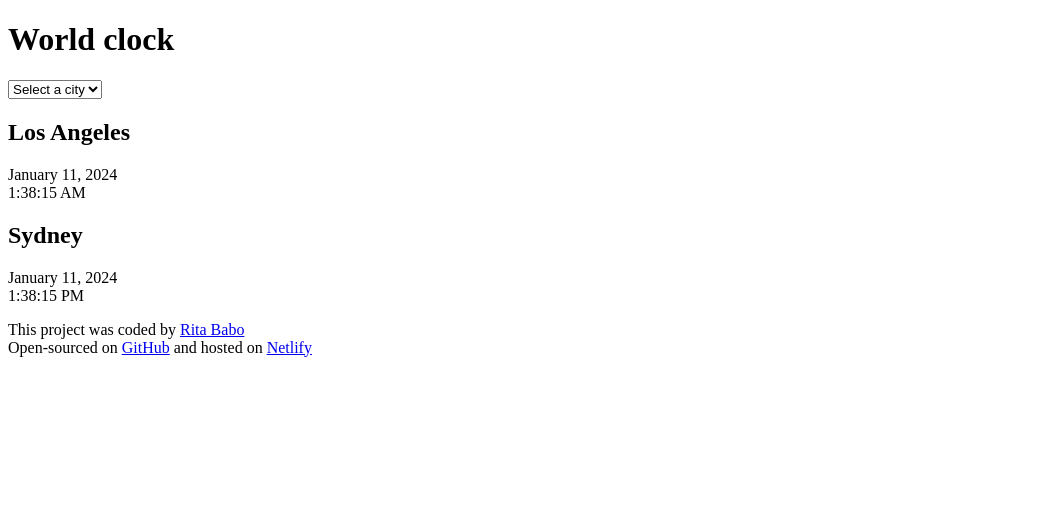
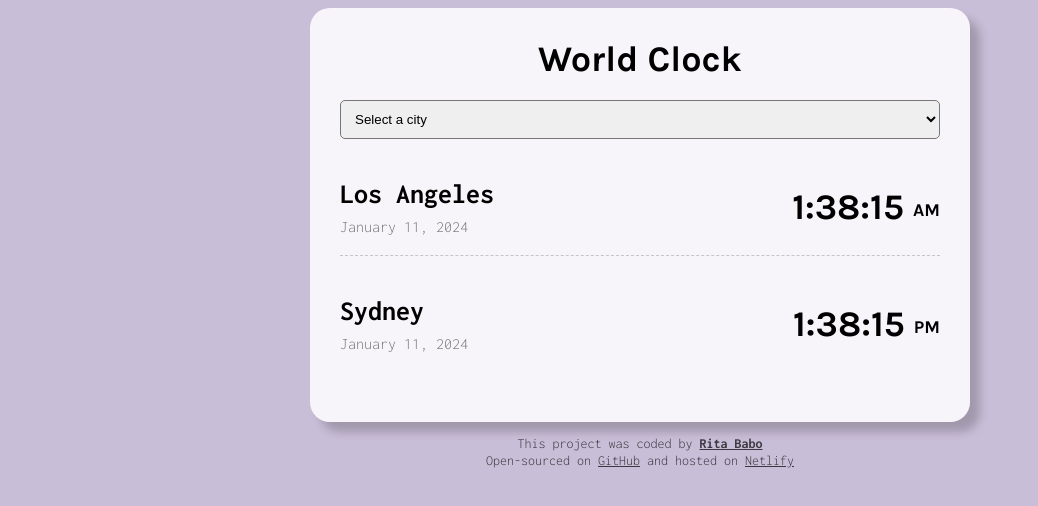
Before and after one commit to ritababo/world-clock-rb, a plain HTML site: page index.html in a window 1280 px wide. Shown: the whole page, without its empty margins (0-1038 px from the left). Drawn offline with Linux system fonts and the light colour scheme.

Commit message:
Styled the project with CSS

```diff
--- a/index.html
+++ b/index.html
@@ -5,32 +5,47 @@
     <meta name="viewport" content="width=device-width, initial-scale=1.0" />
     <title>World Clock - Rita Babo</title>
     <link rel="stylesheet" href="src/style.css" />
+    <link rel="preconnect" href="https://fonts.googleapis.com" />
+    <link rel="preconnect" href="https://fonts.gstatic.com" crossorigin />
+    <link
+      href="https://fonts.googleapis.com/css2?family=Inconsolata:wght@200..900&family=Karla:ital,wght@0,200..800;1,200..800&display=swap"
+      rel="stylesheet"
+    />
   </head>
   <body>
     <div class="container">
-      <h1>World clock</h1>
+      <h1>World Clock</h1>
+      <div class="current-time-clock" id="current-time-clock"></div>
       <select name="" id="">
         <option value="">Select a city</option>
         <option value="london">London</option>
         <option value="toronto">Toronto</option>
         <option value="tokyo">Tokyo</option>
       </select>
-    </div>
-    <div class="city">
-      <h2>Los Angeles</h2>
-      <div class="date">January 11, 2024</div>
-      <div class="time">1:38:15 AM</div>
-    </div>
-    <div class="city">
-      <h2>Sydney</h2>
-      <div class="date">January 11, 2024</div>
-      <div class="time">1:38:15 PM</div>
+      <div class="city">
+        <div>
+          <h2>Los Angeles</h2>
+          <div class="date">January 11, 2024</div>
+        </div>
+        <div class="time">1:38:15 <small>AM</small></div>
+      </div>
+      <div class="city">
+        <div>
+          <h2>Sydney</h2>
+          <div class="date">January 11, 2024</div>
+        </div>
+        <div class="time">1:38:15 <small>PM</small></div>
+      </div>
     </div>
 
     <footer>
       <p>
         This project was coded by
-        <a href="https://github.com/ritababo" target="_blank">Rita Babo</a>
+        <strong>
+          <a href="https://github.com/ritababo" target="_blank"
+            >Rita Babo</a
+          ></strong
+        >
         <br />
         Open-sourced on
         <a href="https://github.com/ritababo/world-clock-rb" target="_blank"
--- a/src/style.css
+++ b/src/style.css
@@ -0,0 +1,77 @@
+body {
+  background-color: rgb(201, 190, 215);
+}
+
+h1 {
+  text-align: center;
+  font-family: "Karla", sans-serif;
+  font-size: 36px;
+  margin: 0 auto 20px;
+}
+
+select {
+  display: block;
+  width: 100%;
+  padding: 10px;
+  border-radius: 5px;
+}
+
+.container {
+  max-width: 600px;
+  margin: 0 auto;
+  background: rgba(255, 255, 255, 0.85);
+  padding: 30px;
+  border-radius: 20px;
+  box-shadow: 10px 10px 10px rgba(0, 0, 0, 0.2);
+  /* border: 1px solid rgb(255, 255, 255); */
+}
+
+.city {
+  display: flex;
+  justify-content: space-between;
+  font-family: "Inconsolata", monospace;
+  margin: 20px 0;
+  align-items: center;
+  padding: 20px 0;
+  border-bottom: 1px dashed rgba(0, 0, 0, 0.2);
+}
+
+.city:last-child {
+  border: none;
+}
+
+h2 {
+  margin: 0 0 10px;
+  font-size: 28px;
+}
+
+.date {
+  font-weight: 300;
+  opacity: 0.5;
+}
+
+.time {
+  font-size: 36px;
+  font-weight: bold;
+  font-family: "Karla", sans-serif;
+}
+
+.time small {
+  font-size: 18px;
+  line-height: 36px;
+  vertical-align: middle;
+}
+
+footer {
+  text-align: center;
+  font-family: "Inconsolata", monospace;
+  font-weight: 300;
+  line-height: 1.2;
+  font-size: 14px;
+  color: rgba(0, 0, 0, 0.7);
+}
+
+footer a {
+  color: rgba(0, 0, 0, 0.7);
+  text-decoration-line: underline;
+}
```
